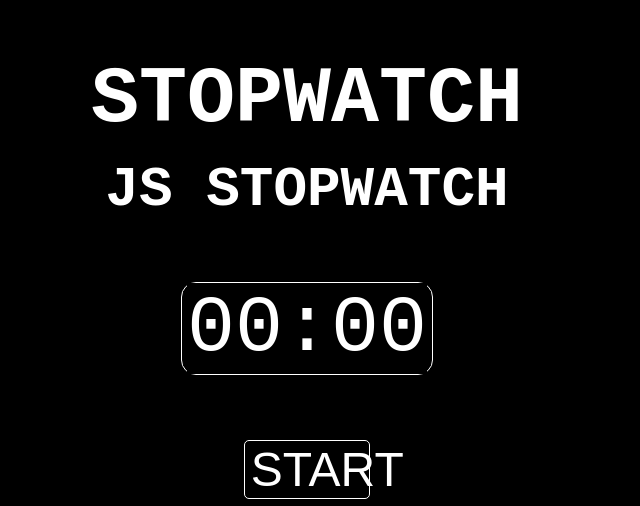
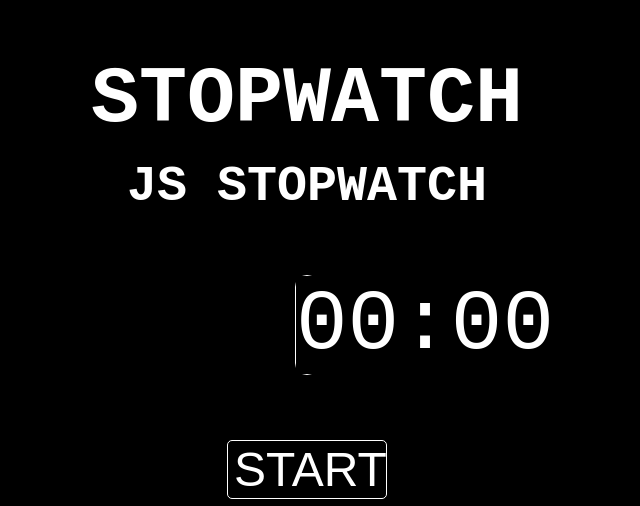
Before and after one commit to Shahnazi2002/JS-Stopwatch, a plain HTML site: page index.html in a window 1280 px wide. Shown: the top 506 px of the page, without its empty margins (333-973 px from the left). Drawn offline with Linux system fonts and the light colour scheme.

Commit message:
Update style.css

```diff
--- a/style.css
+++ b/style.css
@@ -6,19 +6,19 @@
 }
 
 h1 {
-    font-size: 500%;
+    font-size: 80px;
     font-family: "Courier New";
 }
 
 h2 {
-    font-size: 350%;
+    font-size: 50px;
     font-family: "Courier New";
     margin-top: -40px;
 }
 
 p {
-    margin: 60px 40%;
-    font-size: 500%;
+    margin: 60px 620px;
+    font-size: 86px;
     font-family: "Courier New";
     border: solid 1px white;
     border-radius: 15px;
@@ -28,16 +28,16 @@ button {
     border: solid 1px white;
     border-radius: 5px;
     cursor: pointer;
-    font-size: 300%;
     margin: 5px;
 }
 
 #start {
-    width: 10%;
+    width: 160px;
+	font-size: 48px;
 }
 
 #reset {
-    font-size: 250%;
+    font-size: 40px;
     margin-bottom: 10px;
 }
 
```
